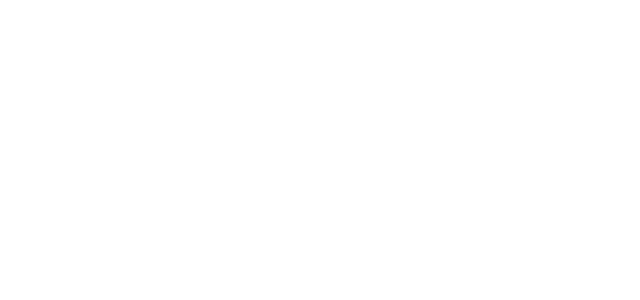
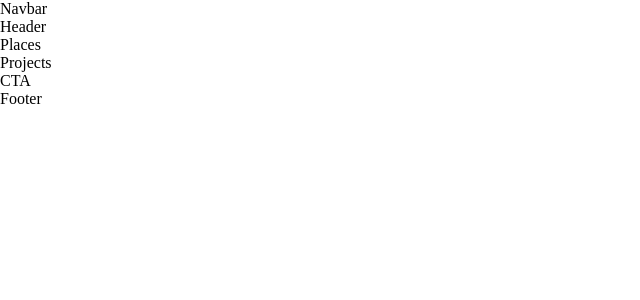
Before and after one commit to Spidey03/onesite-ui, a React (Create React App) app: page / in a window 1280 px wide. Shown: the top 300 px of the page, without its empty margins (0-640 px from the left). Built offline with nearby package versions, Linux system fonts and the light colour scheme; the HTML template or start-up script is replaced by a standard one.

Commit message:
index css

```diff
--- /dev/null
+++ b/src/App.css
@@ -0,0 +1,16 @@
+* {
+    box-sizing: border-box;
+    padding: 0;
+    margin: 0;
+    scroll-behavior: smooth;
+}
+
+body {
+    background: var(--color-bg);
+
+}
+
+a {
+    color: unset;
+    text-decoration: none;
+}
--- a/src/App.js
+++ b/src/App.js
@@ -1,11 +1,18 @@
 import React from 'react'
 
-import { Brand, CTA, Navbar, Place, ProjectCard } from './components'
+import { Header, Places, Projects, Footer } from './containers';
+import { CTA, Navbar } from './components';
+import './App.css';
 
 const App = () => {
   return (
-    <div>
-
+    <div className='App'>
+        <Navbar />
+        <Header />
+        <Places />
+        <Projects />
+        <CTA />
+        <Footer />
     </div>
   )
 }
--- /dev/null
+++ b/src/index.css
@@ -0,0 +1,14 @@
+@import url('https://fonts.googleapis.com/css2?family=Secular+One:wght@200;300;400;500;600;700;800&display=swap');
+
+:root {
+  --font-family: 'Secular One', sans-serif;
+
+  --gradient-text: linear-gradient(89.97deg, #AE67FA 1.84%, #F49867 102.67%);
+  --gradient-bar: linear-gradient(103.22deg, #AE67FA -13.86%, #F49867 99.55%);
+
+  --color-bg: #ffffff;
+  --color-footer : #ffffff;
+  --color-blog: #042c54;
+  --color-text: #000000;
+  --color-subtext: #8F90A6;
+}
--- a/src/index.js
+++ b/src/index.js
@@ -2,5 +2,6 @@
 import ReactDOM from "react-dom";
 
 import App from './App';
+import './index.css';
 
 ReactDOM.render(<App />, document.getElementById('root'));
```
